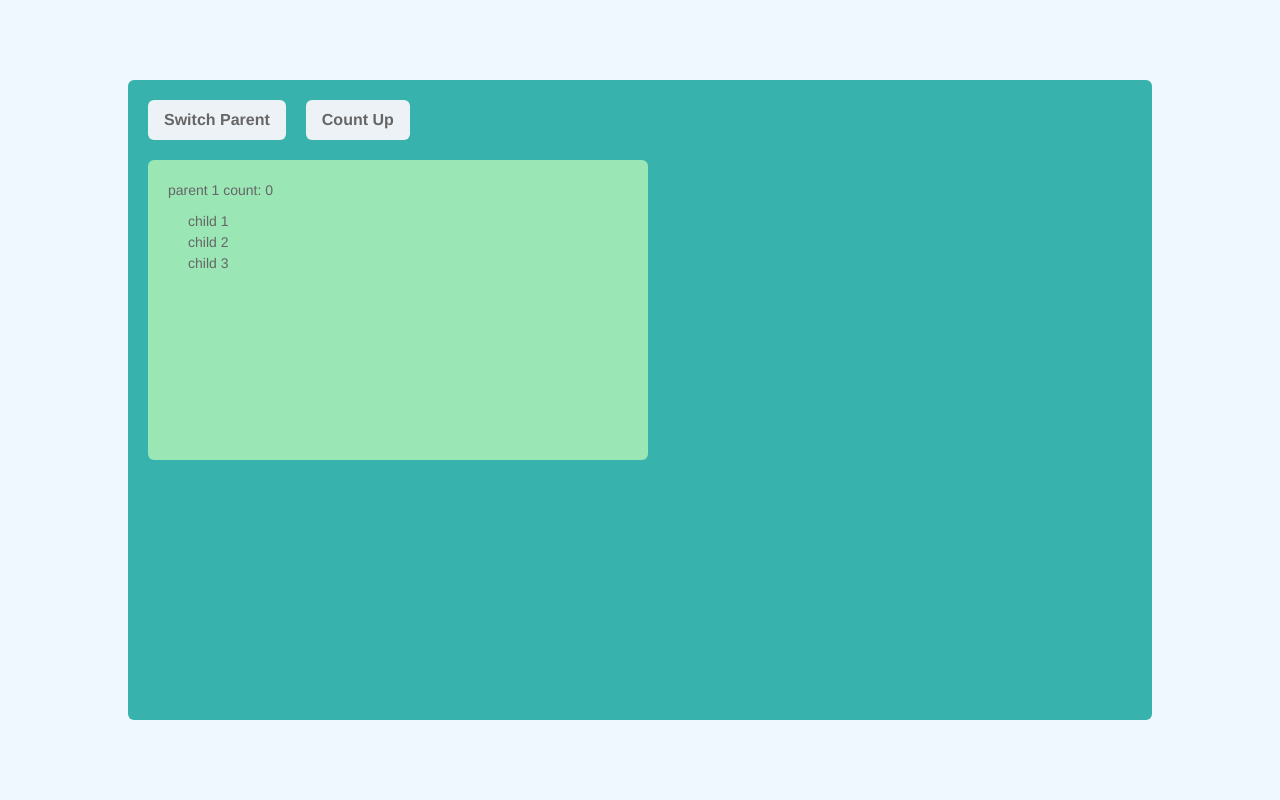
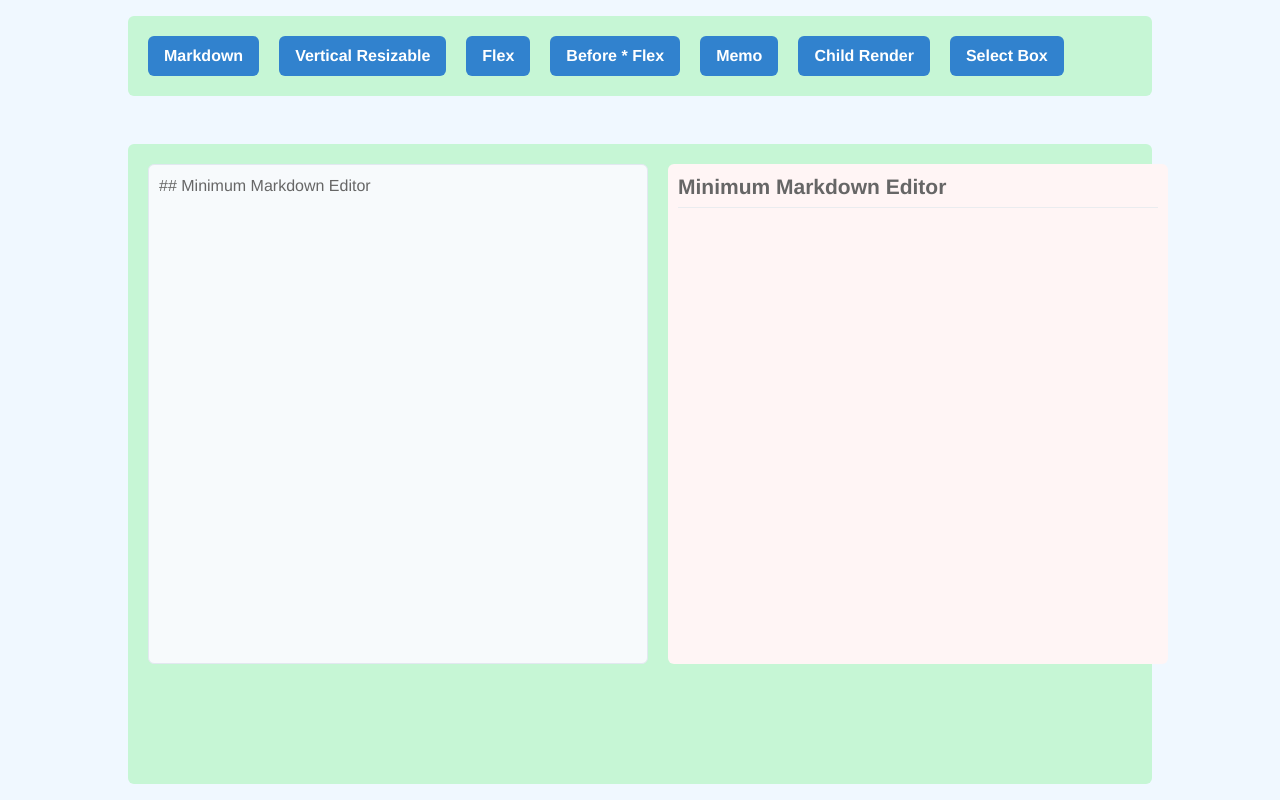
Before and after one commit to sitogi/react-sandbox-with-chakra, a React (Create React App) app: page /markdown in a window 1280 px wide. Built offline with nearby package versions, Linux system fonts and the light colour scheme.

Commit message:
Add router

```diff
--- a/package.json
+++ b/package.json
@@ -17,6 +17,8 @@
     "react": "^17.0.2",
     "react-dom": "^17.0.2",
     "react-markdown": "^7.0.1",
+    "react-router": "^5.2.1",
+    "react-router-dom": "^5.3.0",
     "react-scripts": "4.0.3",
     "react-syntax-highlighter": "^15.4.4",
     "remark-breaks": "^3.0.1",
@@ -52,6 +54,8 @@
     ]
   },
   "devDependencies": {
+    "@types/react-router": "^5.1.17",
+    "@types/react-router-dom": "^5.3.1",
     "@types/react-syntax-highlighter": "^13.5.2",
     "@typescript-eslint/eslint-plugin": "^4.32.0",
     "@typescript-eslint/parser": "^4.32.0",
--- a/src/App.tsx
+++ b/src/App.tsx
@@ -1,15 +1,78 @@
 import React from 'react';
 import { Global } from '@emotion/react';
 import { globalStyle } from 'style';
-import { Flex } from '@chakra-ui/react';
+import { Button, VStack } from '@chakra-ui/react';
 import { ChildRerenderDemo } from 'components/ChildRerenderDemo';
+import { Redirect, Route, Switch, useHistory } from 'react-router';
+import { VerticalResizable } from 'components/VerticalResizable';
+import { FlexDemo } from 'components/FlexDemo';
+import { BeforeWithFlex } from 'components/BeforeWithFlex';
+import { MemorizeDemo } from 'components/MemorizeDemo';
+import { MarkdownEditorDemo } from 'components/MarkdownEditorDemo';
+import { OriginalSelectBoxDemo } from 'components/OriginalSelectBoxDemo';
+import { DemoFlex } from 'components/common/DemoFlex';
+
+const PATH_VERTICAL_RESIZEABLE = '/vertical-resizable';
+const PATH_BEFORE_WITH_FLEX = '/before-with-flex';
+const PATH_FLEX = '/flex';
+const PATH_MEMO = '/memo';
+const PATH_CHILD_RENDER = '/child-render';
+const PATH_MARKDOWN = '/markdown';
+const PATH_SELECT_BOX = '/select-box';
+
+const HeaderButtons = (): JSX.Element => {
+  const history = useHistory();
+
+  return (
+    <DemoFlex h="10%" w="80%" bg="green.100">
+      <Button colorScheme="blue" onClick={() => history.push(PATH_MARKDOWN)}>
+        Markdown
+      </Button>
+      <Button colorScheme="blue" onClick={() => history.push(PATH_VERTICAL_RESIZEABLE)}>
+        Vertical Resizable
+      </Button>
+      <Button colorScheme="blue" onClick={() => history.push(PATH_FLEX)}>
+        Flex
+      </Button>
+      <Button colorScheme="blue" onClick={() => history.push(PATH_BEFORE_WITH_FLEX)}>
+        Before * Flex
+      </Button>
+      <Button colorScheme="blue" onClick={() => history.push(PATH_MEMO)}>
+        Memo
+      </Button>
+      <Button colorScheme="blue" onClick={() => history.push(PATH_CHILD_RENDER)}>
+        Child Render
+      </Button>
+      <Button colorScheme="blue" onClick={() => history.push(PATH_SELECT_BOX)}>
+        Select Box
+      </Button>
+    </DemoFlex>
+  );
+};
+const MainContainer = (): JSX.Element => {
+  return (
+    <DemoFlex h="80%" w="80%" bg="green.100">
+      <Switch>
+        <Route exact path={PATH_MARKDOWN} component={MarkdownEditorDemo} />
+        <Route exact path={PATH_VERTICAL_RESIZEABLE} component={VerticalResizable} />
+        <Route exact path={PATH_FLEX} component={FlexDemo} />
+        <Route exact path={PATH_BEFORE_WITH_FLEX} component={BeforeWithFlex} />
+        <Route exact path={PATH_MEMO} component={MemorizeDemo} />
+        <Route exact path={PATH_CHILD_RENDER} component={ChildRerenderDemo} />
+        <Route exact path={PATH_SELECT_BOX} component={OriginalSelectBoxDemo} />
+        <Redirect to={PATH_MARKDOWN} />
+      </Switch>
+    </DemoFlex>
+  );
+};
 
 const App = (): JSX.Element => (
   <>
     <Global styles={globalStyle} />
-    <Flex align="center" justify="center" h="100vh" w="100vw">
-      <ChildRerenderDemo />
-    </Flex>
+    <VStack justify="center" h="100vh" w="100vw" gridGap="40px">
+      <HeaderButtons />
+      <MainContainer />
+    </VStack>
   </>
 );
 
--- a/src/components/FlexDemo.tsx
+++ b/src/components/FlexDemo.tsx
@@ -1,7 +1,5 @@
 import React from 'react';
 import { Box, Flex, Text } from '@chakra-ui/react';
-import { jsx } from '@emotion/react';
-import JSX = jsx.JSX;
 
 export const FlexDemo = (): JSX.Element => {
   return (
--- a/src/index.tsx
+++ b/src/index.tsx
@@ -2,14 +2,17 @@
 import React from 'react';
 import { ChakraProvider } from '@chakra-ui/react';
 import ReactDOM from 'react-dom';
+import { BrowserRouter } from 'react-router-dom';
 import App from './App';
 import reportWebVitals from './reportWebVitals';
 
 ReactDOM.render(
   <React.StrictMode>
-    <ChakraProvider>
-      <App />
-    </ChakraProvider>
+    <BrowserRouter>
+      <ChakraProvider>
+        <App />
+      </ChakraProvider>
+    </BrowserRouter>
   </React.StrictMode>,
   document.getElementById('root'),
 );
```
Also changed, not shown: 1 other file (tests, documents, lock files or other folders).
